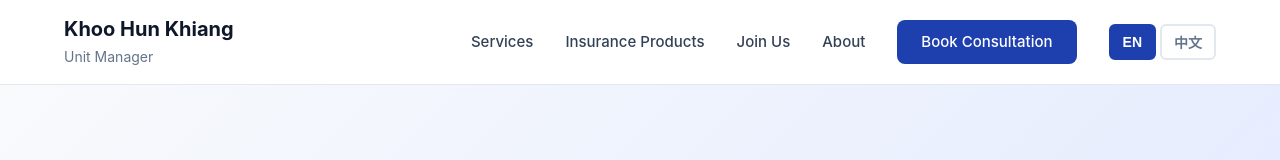
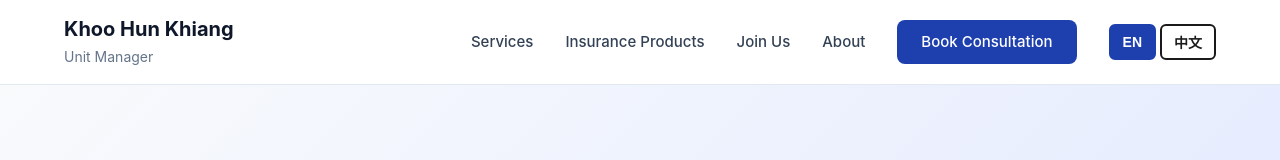
Before and after one commit to AlexAlvin02/AlexAlvin02.github.io, a website: page index.html in a window 1280 px wide. Shown: the top 160 px of the page. Drawn offline with Linux system fonts and the light colour scheme.

Commit message:
Add files via upload

```diff
--- a/styles.css
+++ b/styles.css
@@ -222,8 +222,8 @@ a {
 
 .lang-btn {
   background: transparent;
-  color: #64748b;
-  border: 2px solid #e2e8f0;
+  color: #1a1a1a;
+  border: 2px solid #1a1a1a;
   padding: 6px 12px;
   border-radius: 6px;
   font-weight: 600;
```
